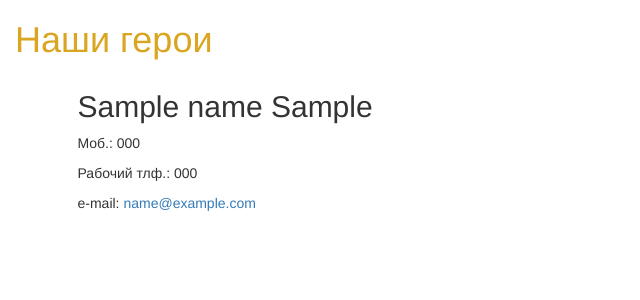
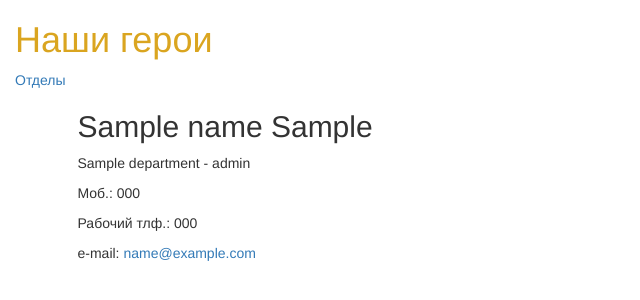
Before and after one commit to patriotina/p373, a Django app: page / in a window 1280 px wide. Shown: the top 300 px of the page, without its empty margins (0-640 px from the left). Run offline with Django 3.2, Linux system fonts and the light colour scheme; tables that the repository leaves empty hold one stand-in row (values such as "Sample post"); some libraries are stand-ins or nearby versions.

Commit message:
Add departments and roles to person information. Both of them are separate classes in models.

```diff
--- a/contacts/admin.py
+++ b/contacts/admin.py
@@ -1,7 +1,9 @@
 from django.contrib import admin
-from .models import Names, Contacts, ContactType
+from .models import *
 
 # Register your models here.
 admin.site.register(Names)
 admin.site.register(Contacts)
 admin.site.register(ContactType)
+admin.site.register(Department)
+admin.site.register(Role)
--- a/contacts/models.py
+++ b/contacts/models.py
@@ -2,6 +2,21 @@ from django.db import models
 from django.utils import timezone
 
 # Create your models here.
+
+
+class Department(models.Model):
+    dep_name = models.CharField(max_length=100)
+
+    def __str__(self):
+        return self.dep_name
+
+
+class Role(models.Model):
+    role_name = models.CharField(max_length=50)
+
+    def __str__(self):
+        return self.role_name
+
 
 class Names(models.Model):
     first_name = models.CharField(max_length=50)
@@ -10,6 +25,8 @@ class Names(models.Model):
     work_phone = models.CharField(max_length=10)
     email = models.EmailField(max_length=50)
     created_date = models.DateTimeField(default=timezone.now)
+    persona_dep = models.ForeignKey(Department, on_delete=models.DO_NOTHING)
+    persona_role = models.ForeignKey(Role, on_delete=models.DO_NOTHING)
 
     def publish(self):
         seflf.created_date = timezone.now()
@@ -17,6 +34,7 @@ class Names(models.Model):
 
     def __str__(self):
         return self.second_name + ' ' + self.first_name
+
 
 class ContactType(models.Model):
     type_description = models.CharField(max_length=20)
@@ -30,5 +48,6 @@ class Contacts(models.Model):
     contact_data = models.CharField(max_length=200)
     persona_name = models.ForeignKey(Names, on_delete=models.DO_NOTHING)
 
+
     def __str__(self):
         return self.contact_data
--- a/contacts/templates/contacts/names_list.html
+++ b/contacts/templates/contacts/names_list.html
@@ -11,16 +11,17 @@
 </head>
 <body>
 <h1> Наши герои </h1>
+<a href="department.html">Отделы</a>
 <div class="content container">
     <div class="row">
         <div class="col-md-8">
             {% for name in names %}
                 <div class="persona">
                     <p> <h2>{{ name.second_name }} {{ name.first_name }} </h2></p>
+                        <p>{{ name.persona_dep }} - {{ name.persona_role }}</p>
                         <p>Моб.: {{ name.mobile_phone }} </p>
                         <p>Рабочий тлф.: {{ name.work_phone }} </p>
                         <p>e-mail: <a href="mailto:{{ name.email }}">{{ name.email }}</a></p>
-
                 </div>
             {% endfor %}
         </div>
```
Also changed, not shown: contacts/templates/contacts/department.html (added, +11 -0 lines).
